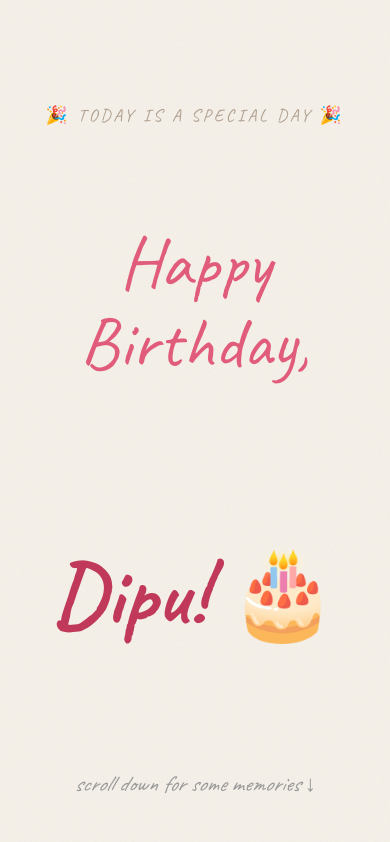
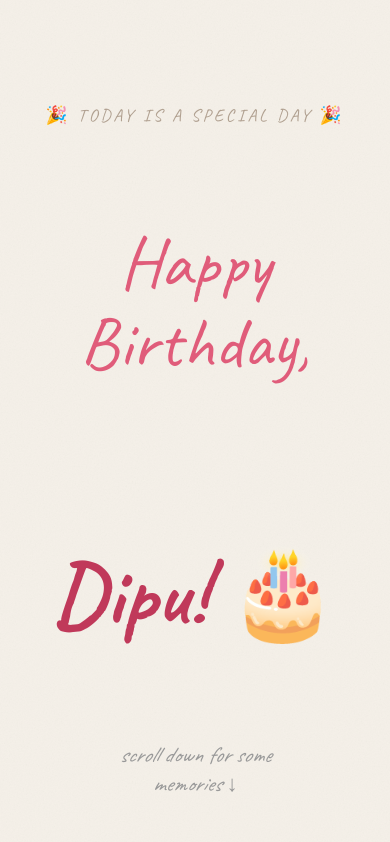
Before and after one commit to kkaranveer6/birthday-collage, a React (Vite) app: page / in a window 390 px wide. Shown: the top 842 px of the page. Built offline with nearby package versions, Linux system fonts and the light colour scheme.

Commit message:
feat: allow scroll hint to wrap on mobile

```diff
--- a/src/components/BirthdayHero.css
+++ b/src/components/BirthdayHero.css
@@ -50,3 +50,10 @@
   white-space: nowrap;
   cursor: pointer;
 }
+
+@media (max-width: 640px) {
+  .birthday-hero__scroll-hint {
+    white-space: normal;
+    text-align: center;
+  }
+}
```
